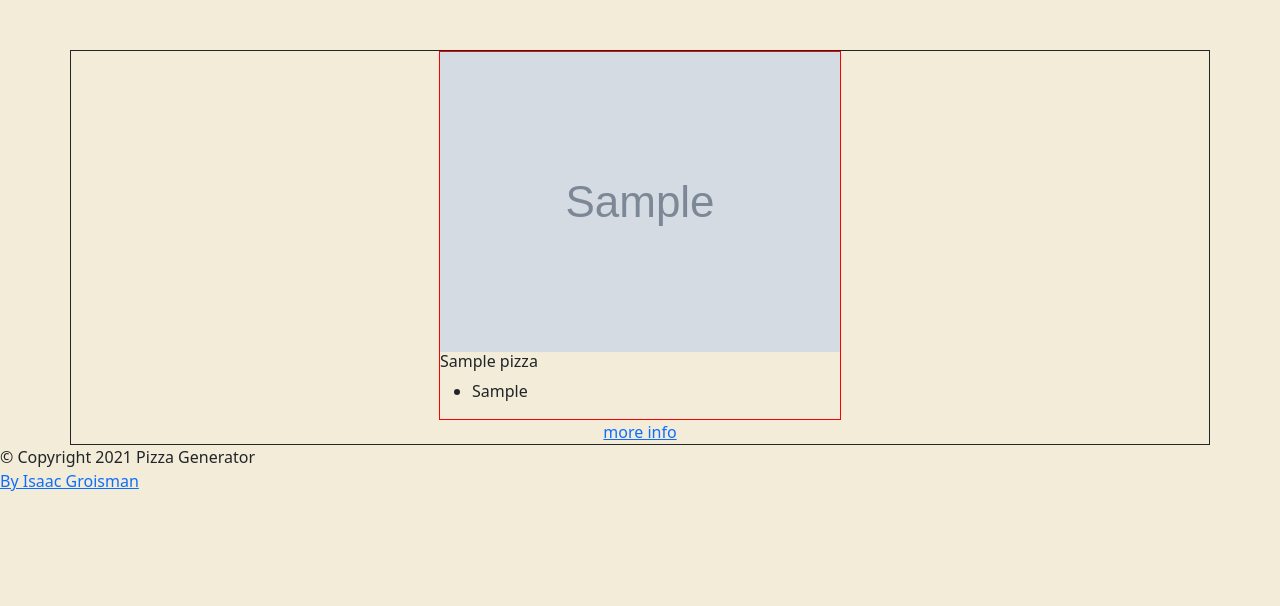
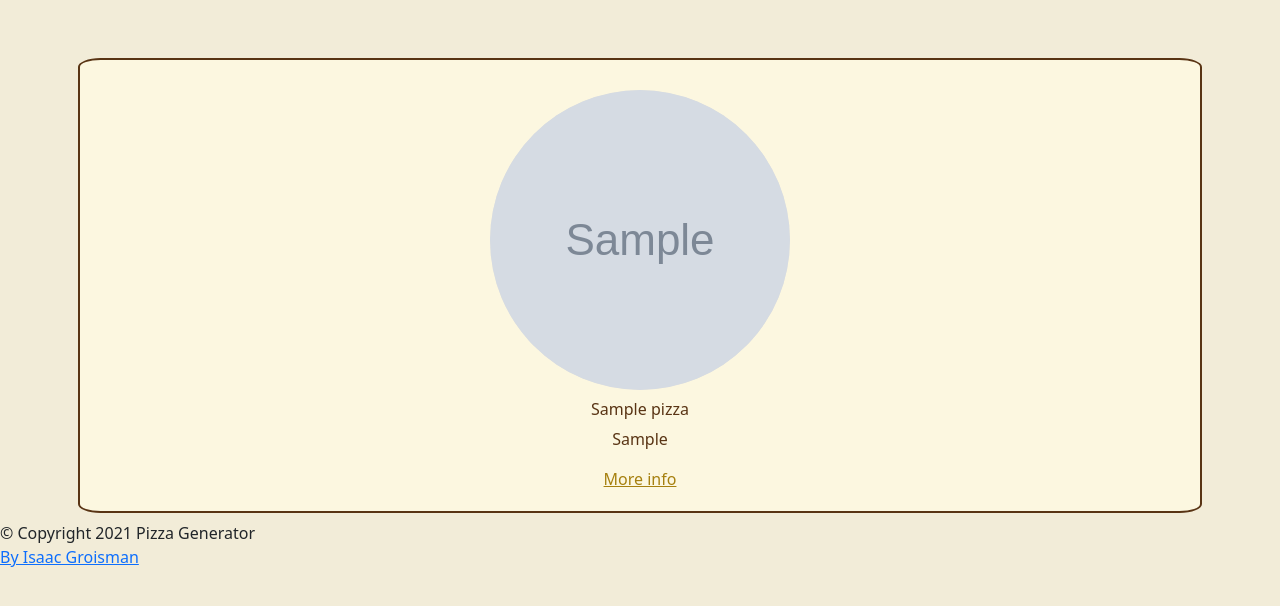
Before and after one commit to Grois333/pizzagenerator, a PHP site: page / in a window 1280 px wide. Shown: the part 169-775 px from the top of the page. Run offline with PHP 8.4, Linux system fonts and the light colour scheme; tables that the repository leaves empty hold one stand-in row (values such as "Sample post"); grey boxes marked "Sample" are stand-in pictures; some web fonts are replaced.

Commit message:
home page less css

```diff
--- a/index.php
+++ b/index.php
@@ -45,17 +45,18 @@ mysqli_close($db);
                     <div class="col">
                         <!-- <img src="img/pizza.svg"class="pizza"> -->
                         <div class="pizza-wrapper">
-                            <img src="<?=$imageURL;?>" alt="pizza">
+                            <div class="pizza-images-wrapper">
+                                <img src="<?=$imageURL;?>" alt="pizza">
+                            </div>
                                 <h6><?php echo htmlspecialchars($pizza['title']); ?></h6>
                                 <ul class="">
                                     <?php foreach(explode(',', $pizza['ingredients']) as $ing): ?>
                                         <li><?php echo htmlspecialchars($ing); ?></li>
                                     <?php endforeach; ?>
                                 </ul>
+                                <a class="" href="details.php?id=<?php echo $pizza['id'] ?>">More info</a>
                         </div>
-                        <div class="">
-                            <a class="" href="details.php?id=<?php echo $pizza['id'] ?>">more info</a>
-                        </div>
+
                     </div>
 
                 <?php endforeach; ?>
--- a/style.css
+++ b/style.css
@@ -56,19 +56,56 @@ nav a {
 .pizza-container {
   margin-top: 50px;
 }
+.pizza-container .row {
+  align-items: baseline ;
+}
 .pizza-container .row .col {
   border: 1px solid;
   display: flex;
   justify-content: center;
   flex-direction: column;
   align-items: center;
+  background-color: #FCF7E0;
+  margin: 8px;
+  border: 2px solid #593414;
+  padding: 20px;
+  border-radius: 2%;
+}
+@media (max-width: 370px) {
+  .pizza-container .row .col {
+    margin: 0 auto;
+  }
 }
 .pizza-container .pizza-wrapper {
-  border: 1px solid red;
   width: fit-content;
+  text-align: center;
+  background-color: #FCF7E0;
+}
+.pizza-container .pizza-wrapper .pizza-images-wrapper {
+  width: 300px;
+  height: 300px;
+  overflow: hidden;
+  border-radius: 50%;
+  background-color: #F2ECD8;
+  margin: 10px;
+}
+.pizza-container .pizza-wrapper h6 {
+  color: #593414;
 }
 .pizza-container .pizza-wrapper img {
-  width: 400px;
+  width: 100%;
+  height: 100%;
+  object-fit: cover;
+}
+.pizza-container .pizza-wrapper ul {
+  list-style-type: none;
+  padding: 0;
+}
+.pizza-container .pizza-wrapper ul li {
+  color: #593414;
+}
+.pizza-container .pizza-wrapper a {
+  color: #A6800F;
 }
 form {
   width: 350px;
--- a/style.less
+++ b/style.less
@@ -70,22 +70,65 @@ nav{
 
     .row{
 
+        align-items: baseline ;
+
         .col{
             border: 1px solid;
             display: flex;
             justify-content: center;
             flex-direction: column;
             align-items: center;
+
+            background-color: @extra3-color;
+            margin: 8px;
+            border: 2px solid @text-color;
+            padding: 20px;
+            border-radius: 2%;
+
+            @media (max-width: 370px) {
+                margin: 0 auto;
+            }
         }
     }
 
     .pizza-wrapper{
 
-        border: 1px solid red;
+        // border: 1px solid @extra2-color;
         width: fit-content;
+        text-align: center;
+        background-color: @extra3-color;
+
+        .pizza-images-wrapper{
+            width: 300px;
+            height: 300px;
+            overflow:hidden;
+            border-radius: 50%;
+            background-color: @primary-color;
+            margin: 10px;
+        }
+
+        h6{
+            color: @text-color;
+        }
 
         img{
-            width: 400px;
+            width: 100%;
+            height: 100%;
+            object-fit: cover;
+        }
+
+        ul{
+            list-style-type: none;
+            padding: 0;
+
+            li{
+                color: @text-color;
+            }
+        }
+
+        a{
+            color: @secondary-color;
+
         }
     }
 }
```
Also changed, not shown: assets/pizza.png (deleted), uploads/Tres Quesos.png (added), uploads/chocolate.jpg (added), uploads/italiano.png (added), uploads/marga.jpg (added).
